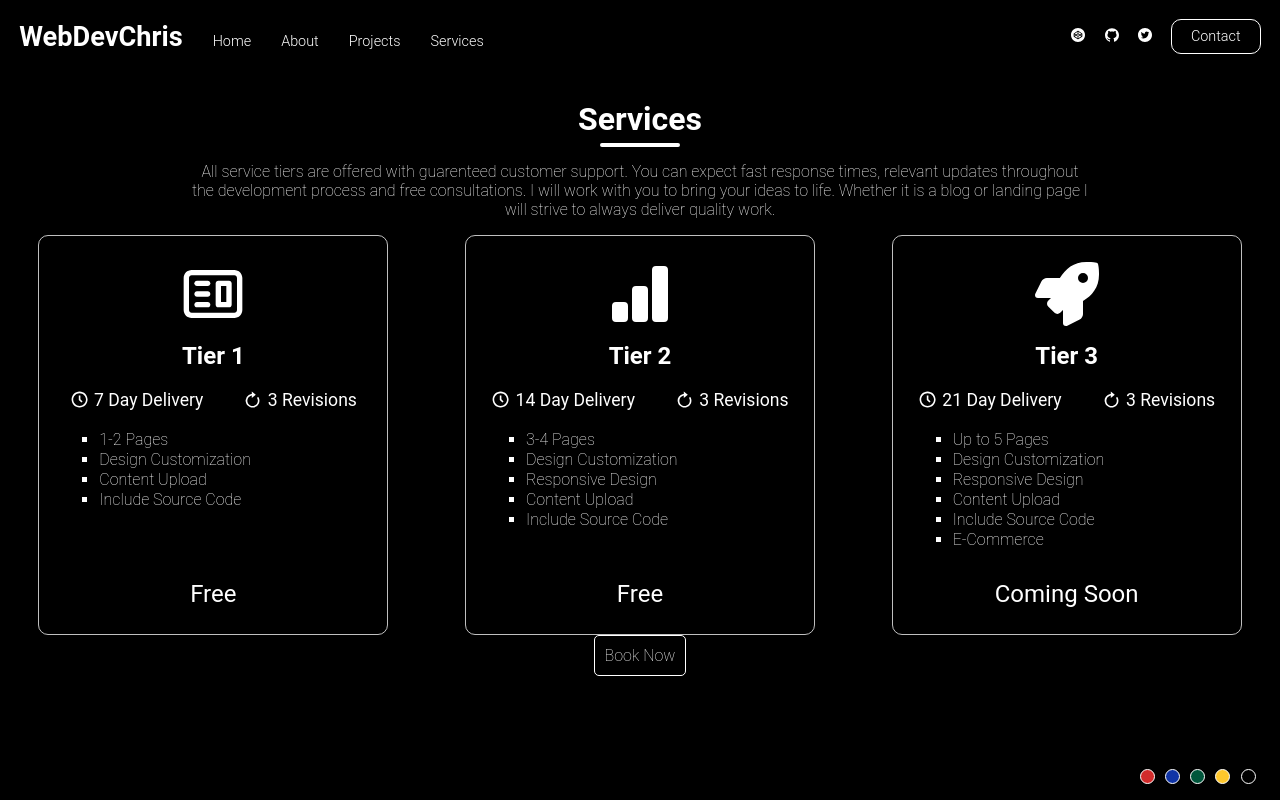
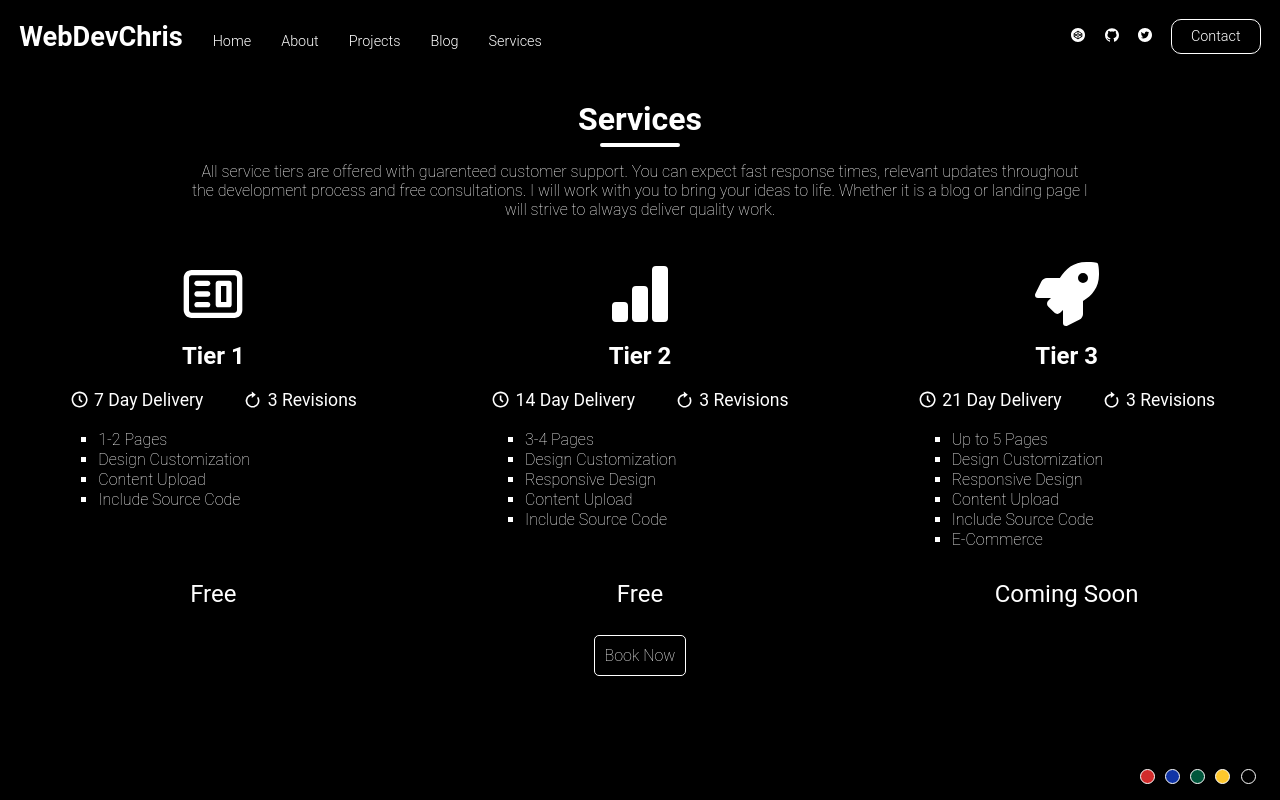
Before and after one commit to WebDevChris1/portfolio-website, a React (Create React App) app: page /services in a window 1280 px wide. Built offline with nearby package versions, Linux system fonts and the light colour scheme.

Commit message:
navbar: added blog page

```diff
--- a/src/App.js
+++ b/src/App.js
@@ -12,6 +12,7 @@ import Projects from "./pages/Projects/";
 import Error from "./pages/Error/";
 import Contact from "./pages/Contact/";
 import Services from "./pages/ServiceOffers/";
+import Blog from "./pages/Blog/";
 // styles
 import { GlobalStyle } from "./GlobalStyle";
 
@@ -27,6 +28,7 @@ function App() {
           <Route exact path="/home" element={<Home />}></Route>
           <Route path="/about" element={<About />}></Route>
           <Route path="/projects" element={<Projects />}></Route>
+          <Route path="/blog" element={<Blog />}></Route>
           <Route path="/services" element={<Services />}></Route>
           <Route path="/contact" element={<Contact />}></Route>
           <Route path="*" element={<Error />}></Route>
--- a/src/components/Navbar/index.js
+++ b/src/components/Navbar/index.js
@@ -18,9 +18,10 @@ const Navbar = () => {
             <h1>WebDevChris</h1>
           </Link>
           <Link to="/">Home</Link>
-          <Link to="/About">About</Link>
-          <Link to="/Projects">Projects</Link>
-          <Link to="/Services">Services</Link>
+          <Link to="/about">About</Link>
+          <Link to="/projects">Projects</Link>
+          <Link to="/blog">Blog</Link>
+          <Link to="/services">Services</Link>
         </div>
         <div className="nav-social">
           <a
@@ -44,7 +45,7 @@ const Navbar = () => {
           >
             <AiFillTwitterCircle />
           </a>
-          <Link className="contact" to="/Contact">
+          <Link className="contact" to="/contact">
             Contact
           </Link>
         </div>
--- /dev/null
+++ b/src/pages/Blog/index.js
@@ -0,0 +1,7 @@
+import React from "react";
+
+const Blog = () => {
+  return <div>Blog</div>;
+};
+
+export default Blog;
--- a/src/pages/ServiceOffers/services.styles.js
+++ b/src/pages/ServiceOffers/services.styles.js
@@ -57,7 +57,7 @@ export const Content = styled.div`
     align-items: center;
     justify-content: center;
     border-radius: 10px;
-    border: 1px solid rgba(255, 255, 255, 0.75);
+    /* border: 1px solid rgba(255, 255, 255, 0.75); */
 
     .icon {
       font-size: 4rem;
```
